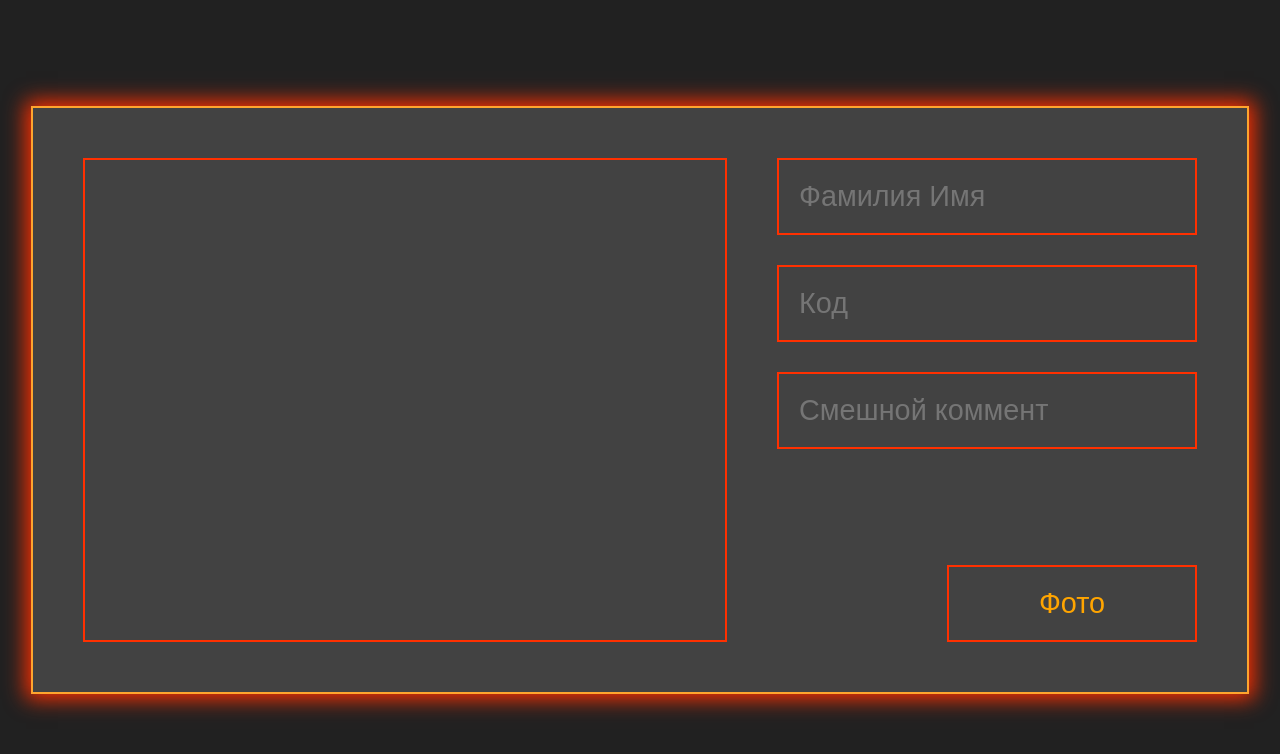
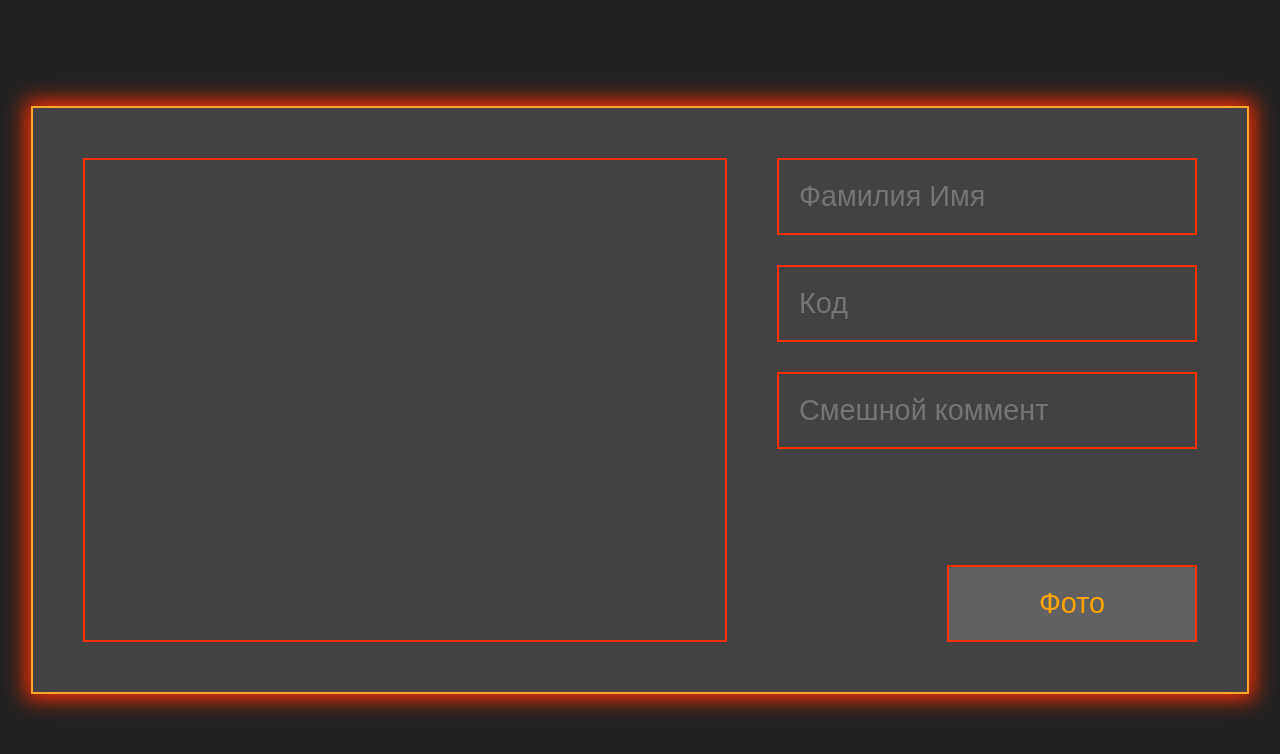
Before and after one commit to He4eT/BadBarCodeReader, a plain HTML site: page reg.html in a window 1280 px wide. In both pictures the pointer is over the input "Фото". Drawn offline with Linux system fonts and the light colour scheme.

Commit message:
submit styles

```diff
--- a/css/style.css
+++ b/css/style.css
@@ -189,4 +189,11 @@ input {
 	right: 0;
 	margin-bottom: 0 !important;
 	width: 250px;
+	cursor: pointer;
+	transition: background-color 0.2s ease-in;
 }
+
+.capture:hover,
+.finalSubmit:hover {
+	background-color: #616161;
+}
```
